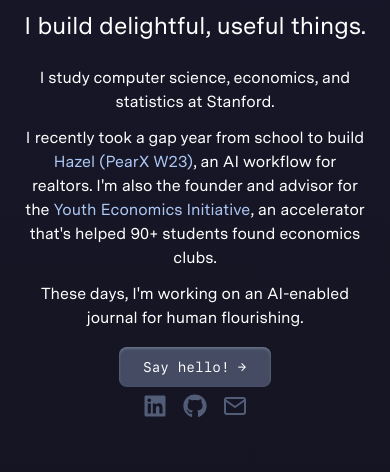
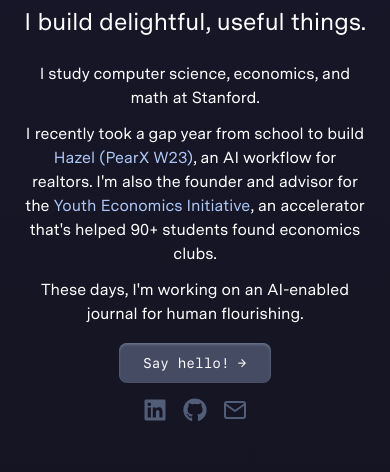
Before and after one commit to henryweng03/personal-site, a React (Create React App) app: page / in a window 390 px wide. Shown: the part 228-700 px from the top of the page. Built offline with nearby package versions, Linux system fonts and the light colour scheme.

Commit message:
Fix spacing issues

```diff
--- a/src/sections/hero.js
+++ b/src/sections/hero.js
@@ -25,9 +25,7 @@ const Hero = () => {
               </h1>
             </div>
             <div className="flex mt-6 mx-6 sm:mx-0">
-              <p>
-                I study computer science, economics, and statistics at Stanford.
-              </p>
+              <p>I study computer science, economics, and math at Stanford.</p>
             </div>
             <div className="flex mt-3 mx-6 sm:mx-0">
               <p>
@@ -67,7 +65,7 @@ const Hero = () => {
                 </a>
               </HoverTagWrapper>
             </div>
-            <div className="mt-4 sm:mt-6 space-x-4 flex justify-center sm:justify-start">
+            <div className="mt-6 space-x-4 flex justify-center sm:justify-start">
               <a
                 href="https://linkedin.com/in/henry-weng"
                 target="_blank"
```
